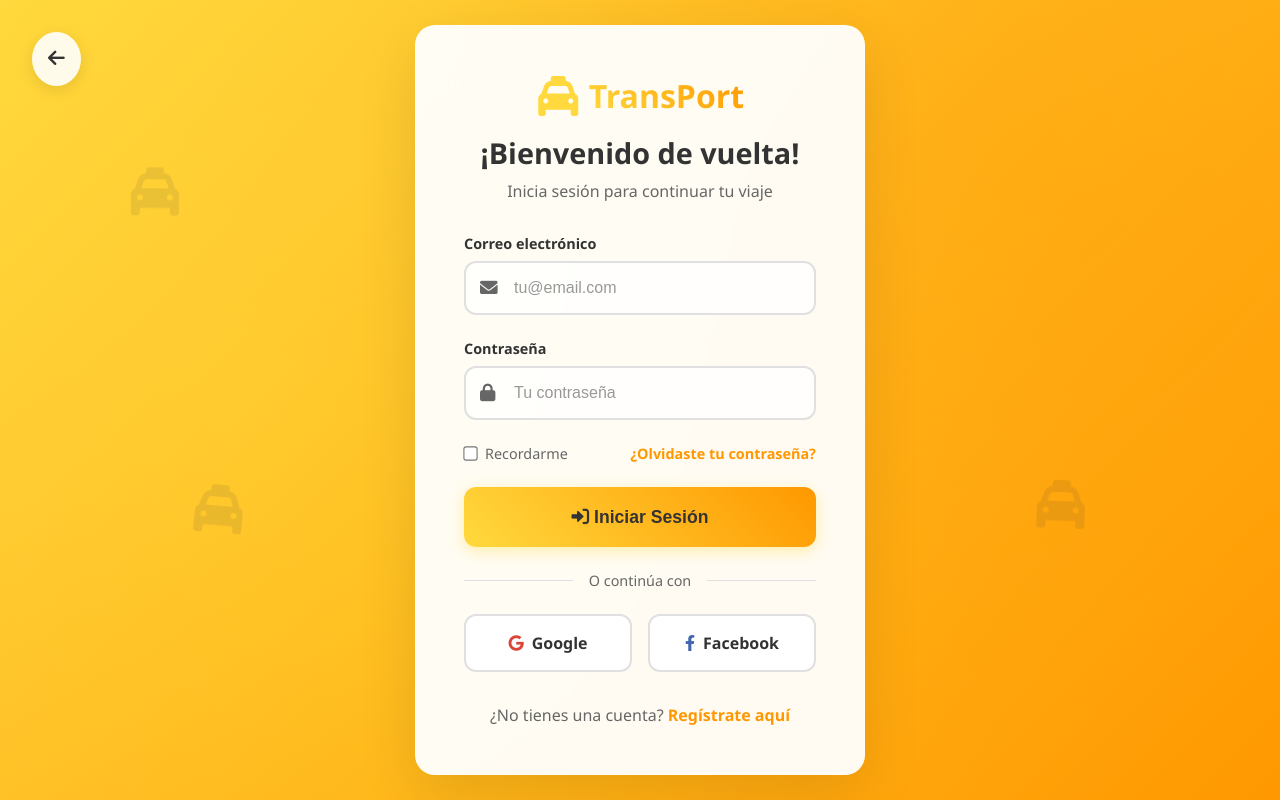
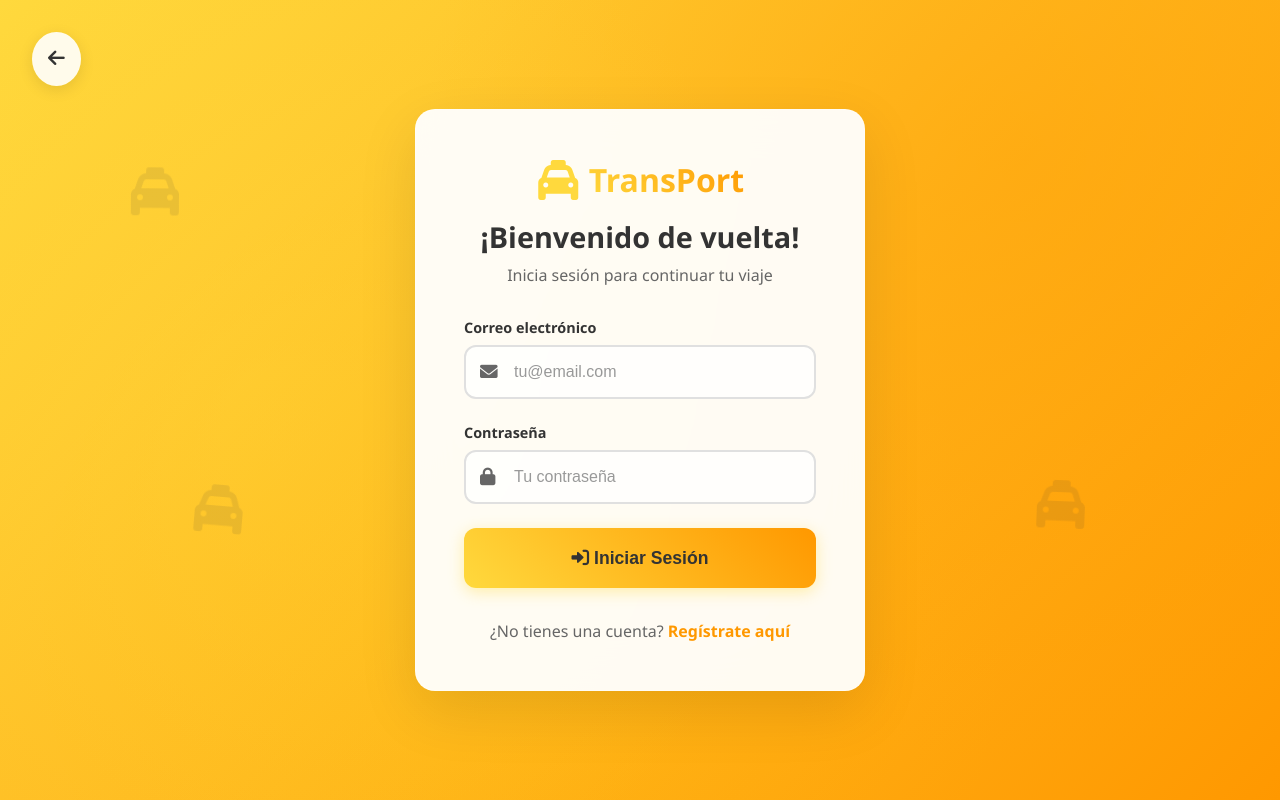
Before and after one commit to milagros-hr/proyecto_transport, a Flask app: page /login in a window 1280 px wide. Run offline with Flask 3, Linux system fonts and the light colour scheme.

Commit message:
Actualización del proyecto transport

```diff
--- a/templates/index.html
+++ b/templates/index.html
@@ -328,7 +328,7 @@
             <div class="content-left">
                 <h1>Tu taxi de confianza</h1>
                 <p>Nos conectamos con transporte seguro y confiable. Viaja entre distritos y por lima sin complicaciones.</p>
-                <a href="#" class="btn-principal">
+                <a href="/registro" class="btn btn-register">
                     <i class="fas fa-rocket"></i>
                     ¡Comienza ahora!
                 </a>
--- a/templates/login.html
+++ b/templates/login.html
@@ -406,35 +406,11 @@
                     >
                 </div>
             </div>
-
-            <div class="form-options">
-                <label class="remember-me">
-                    <input type="checkbox" id="remember" name="remember">
-                    Recordarme
-                </label>
-                <a href="#" class="forgot-password">¿Olvidaste tu contraseña?</a>
-            </div>
-
             <button type="submit" class="btn-login">
                 <i class="fas fa-sign-in-alt"></i>
                 Iniciar Sesión
             </button>
         </form>
-
-        <div class="divider">
-            <span>O continúa con</span>
-        </div>
-
-        <div class="social-login">
-            <a href="#" class="btn-social btn-google">
-                <i class="fab fa-google"></i>
-                Google
-            </a>
-            <a href="#" class="btn-social btn-facebook">
-                <i class="fab fa-facebook-f"></i>
-                Facebook
-            </a>
-        </div>
 
         <div class="login-footer">
             ¿No tienes una cuenta?
```
Also changed, not shown: templates/registro.html (+0 -15 lines).
